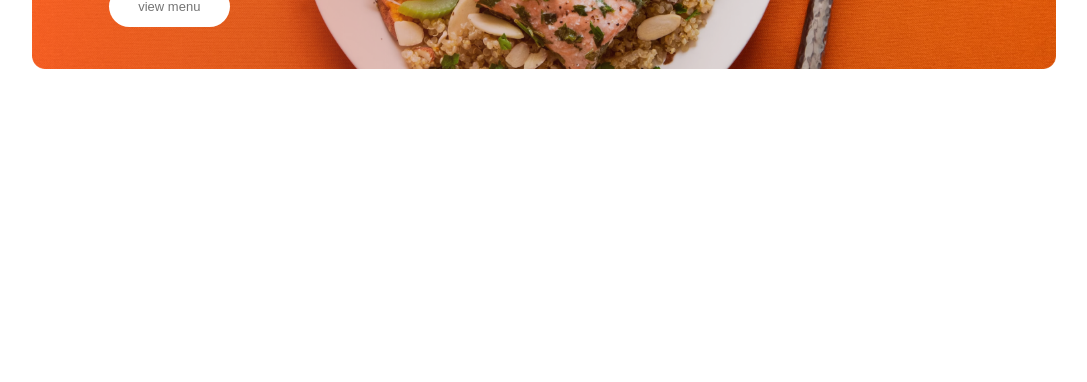
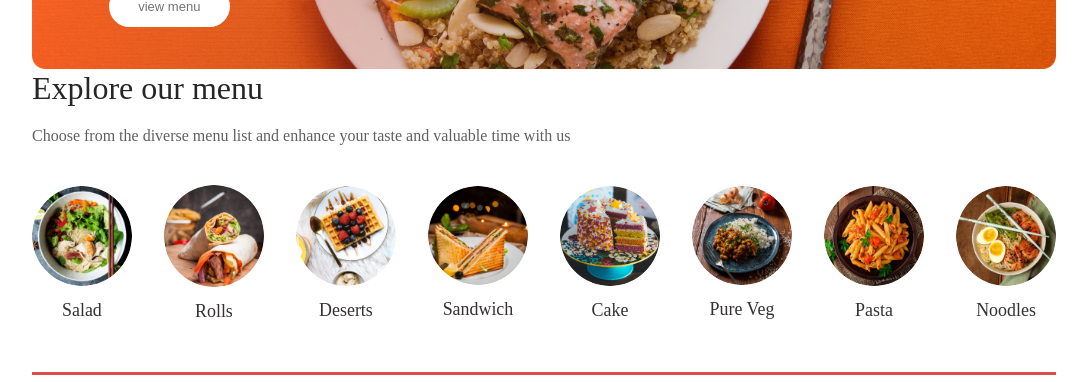
Before and after one commit to himanshu0089/Food-App, a React (Vite) app in the folder vite-project/: page / in a window 1280 px wide. Shown: the part 445-827 px from the top of the page, without its empty margins (96-1183 px from the left). Before the commit the page ends 800 px from the top, so only its background shows below. Built offline with nearby package versions, Linux system fonts and the light colour scheme.

Commit message:
feat:Update Home.jsx

```diff
--- a/vite-project/src/pages/Home/Home.jsx
+++ b/vite-project/src/pages/Home/Home.jsx
@@ -1,10 +1,17 @@
-import React from 'react'
+import React, { useState } from 'react'
 import './Home.css'
 import Header from '../../components/Header/Header'
+import ExploreMenu from '../../components/ExpolreMenu/ExploreMenu'
+import FoodDisplay from '../../components/FoodDisplay/FoodDisplay'
+import AppDownload from '../../components/ExpolreMenu/AppDownload/AppDownload'
 function Home() {
+  const [category,setCategory]=useState("All")
   return (
     <div>
       <Header />
+      <ExploreMenu category={category} setCategory={setCategory} />
+      <FoodDisplay category={category} />
+      <AppDownload />
     </div>
   )
 }
```
